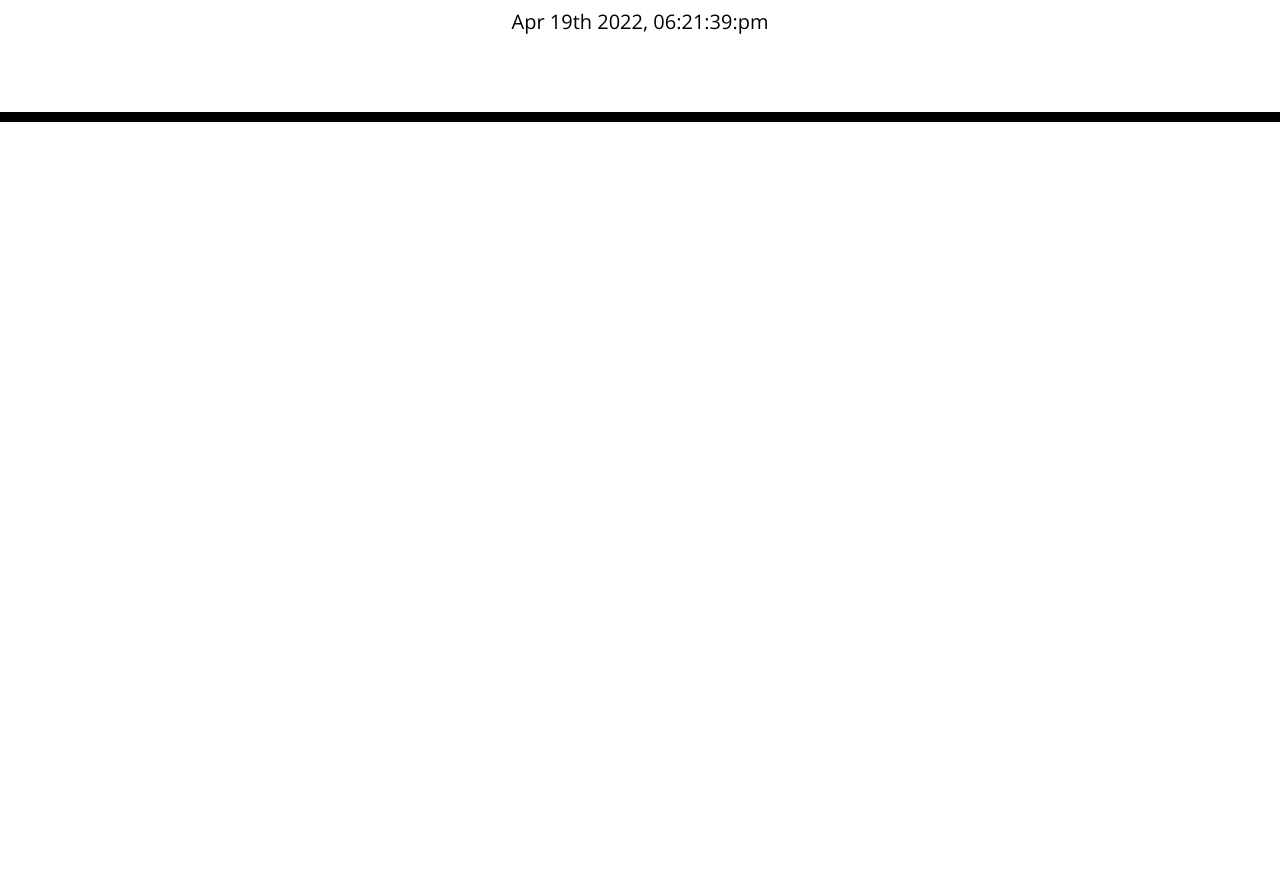
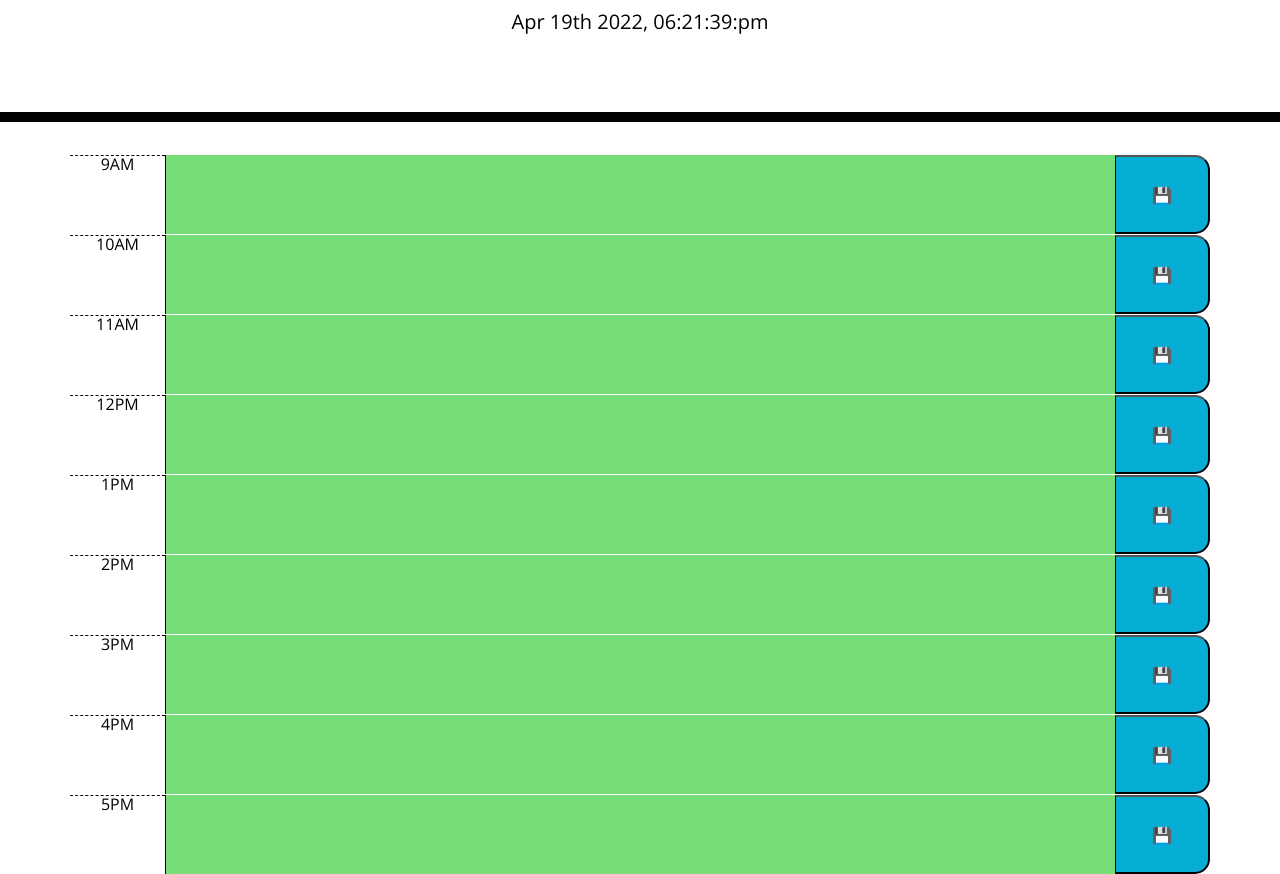
Before and after one commit to monacoglynn/daily-planner, a plain HTML site: page index.html in a window 1280 px wide. Shown: the part 182-1056 px from the top of the page. Before the commit the page ends 800 px from the top, so only its background shows below. Drawn offline with nearby package versions, Linux system fonts and the light colour scheme; files that its build step writes are made by us from their sources.

Commit message:
I added the time blocks to the page and updated the readme file.

```diff
--- a/assets/css/style.css
+++ b/assets/css/style.css
@@ -65,7 +65,7 @@ textarea {
   color: white;
 }
 
-.saveBtn i:hover {
+.saveBtn:hover {
   font-size: 20px;
   transition: all 0.3s ease-in-out;
 }
--- a/assets/js/index.js
+++ b/assets/js/index.js
@@ -5,13 +5,15 @@ var currentDay = $('#currentDay');
 
 // add time function to jumbotron
 function updateTime() {
+    /* By declaring the variable inside the function, it allows for the time to be updated every second.
+    With the variable declared outside the function, it would always remain the time as when the page was loaded. */
     var time = moment().format('MMM Do YYYY, hh:mm:ss:a');
     $(currentDay).text(time);
 }
+// this runs the updateTime function every second
 setInterval(updateTime, 1000);
 // when page loads, display planner.
 
-// display each hour row
 
 // add functionality for changing the color of the row depending on the time of day.
 
--- a/index.html
+++ b/index.html
@@ -9,7 +9,7 @@
   <link rel="stylesheet" href="https://use.fontawesome.com/releases/v5.8.1/css/all.css"
     integrity="sha384-50oBUHEmvpQ+1lW4y57PTFmhCaXp0ML5d60M1M7uH2+nqUivzIebhndOJK28anvf" crossorigin="anonymous" />
   <link href="https://fonts.googleapis.com/css?family=Open+Sans&display=swap" rel="stylesheet" />
-  <link rel="stylesheet" href="style.css" />
+  <link rel="stylesheet" href="./assets/css/style.css" />
   <title>Work Day Scheduler</title>
 </head>
 
@@ -21,7 +21,54 @@
   </header>
   <div class="container">
     <!-- Timeblocks go here -->
+    <section class="row time-block">
+      <time class="hour col-1">9AM</time>
+      <textarea class="future col-10" name="" id="" cols="1" rows="1"></textarea>
+      <button class="saveBtn col-1">💾</button>
+    </section>
+    <section class="row time-block">
+      <time class="hour col-1">10AM</time>
+      <textarea class="future col-10" name="" id="" cols="1" rows="1"></textarea>
+      <button class="saveBtn col-1">💾</button>
+    </section>
+    <section class="row time-block">
+      <time class="hour col-1">11AM</time>
+      <textarea class="future col-10" name="" id="" cols="1" rows="1"></textarea>
+      <button class="saveBtn col-1">💾</button>
+    </section>
+    <section class="row time-block">
+      <p class="hour col-1">12PM</p>
+      <textarea class="future col-10" name="" id="" cols="1" rows="1"></textarea>
+      <button class="saveBtn col-1">💾</button>
+    </section>
+    <section class="row time-block">
+      <time class="hour col-1">1PM</time>
+      <textarea class="future col-10" name="" id="" cols="1" rows="1"></textarea>
+      <button class="saveBtn col-1">💾</button>
+    </section>
+    <section class="row time-block">
+      <time class="hour col-1">2PM</time>
+      <textarea class="future col-10" name="" id="" cols="1" rows="1"></textarea>
+      <button class="saveBtn col-1">💾</button>
+    </section>
+    <section class="row time-block">
+      <time class="hour col-1">3PM</time>
+      <textarea class="future col-10" name="" id="" cols="1" rows="1"></textarea>
+      <button class="saveBtn col-1">💾</button>
+    </section>
+    <section class="row time-block">
+      <time class="hour col-1">4PM</time>
+      <textarea class="future col-10" name="" id="" cols="1" rows="1"></textarea>
+      <button class="saveBtn col-1">💾</button>
+    </section>
+    <section class="row time-block">
+      <time class="hour col-1">5PM</time>
+      <textarea class="future col-10" name="" id="" cols="1" rows="1"></textarea>
+      <button class="saveBtn col-1">💾</button>
+    </section>
   </div>
+
+
 
   <script src="https://cdnjs.cloudflare.com/ajax/libs/jquery/3.2.1/jquery.min.js"></script>
   <script src="https://cdnjs.cloudflare.com/ajax/libs/moment.js/2.24.0/moment.min.js"></script>
```
Also changed, not shown: 1 other file.
